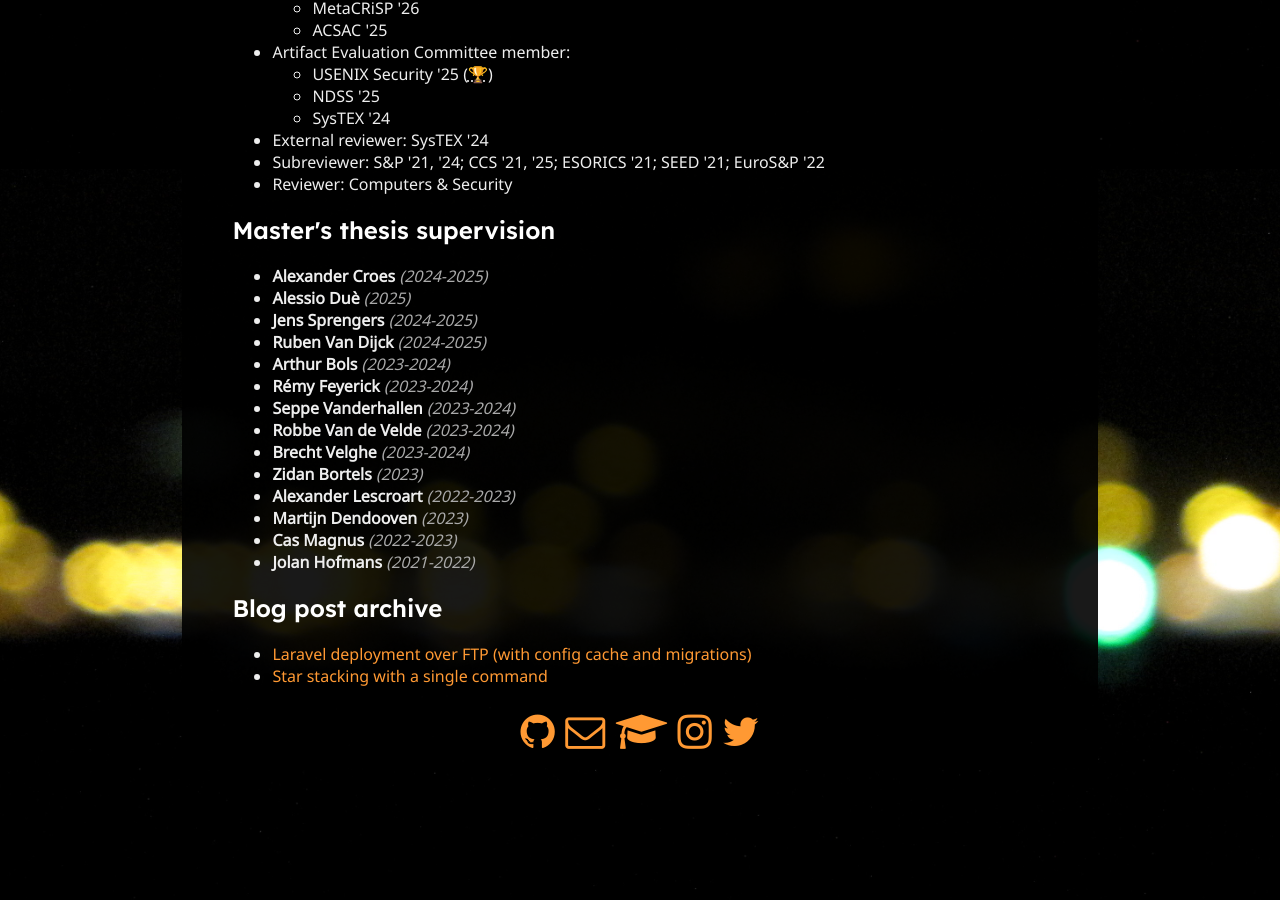
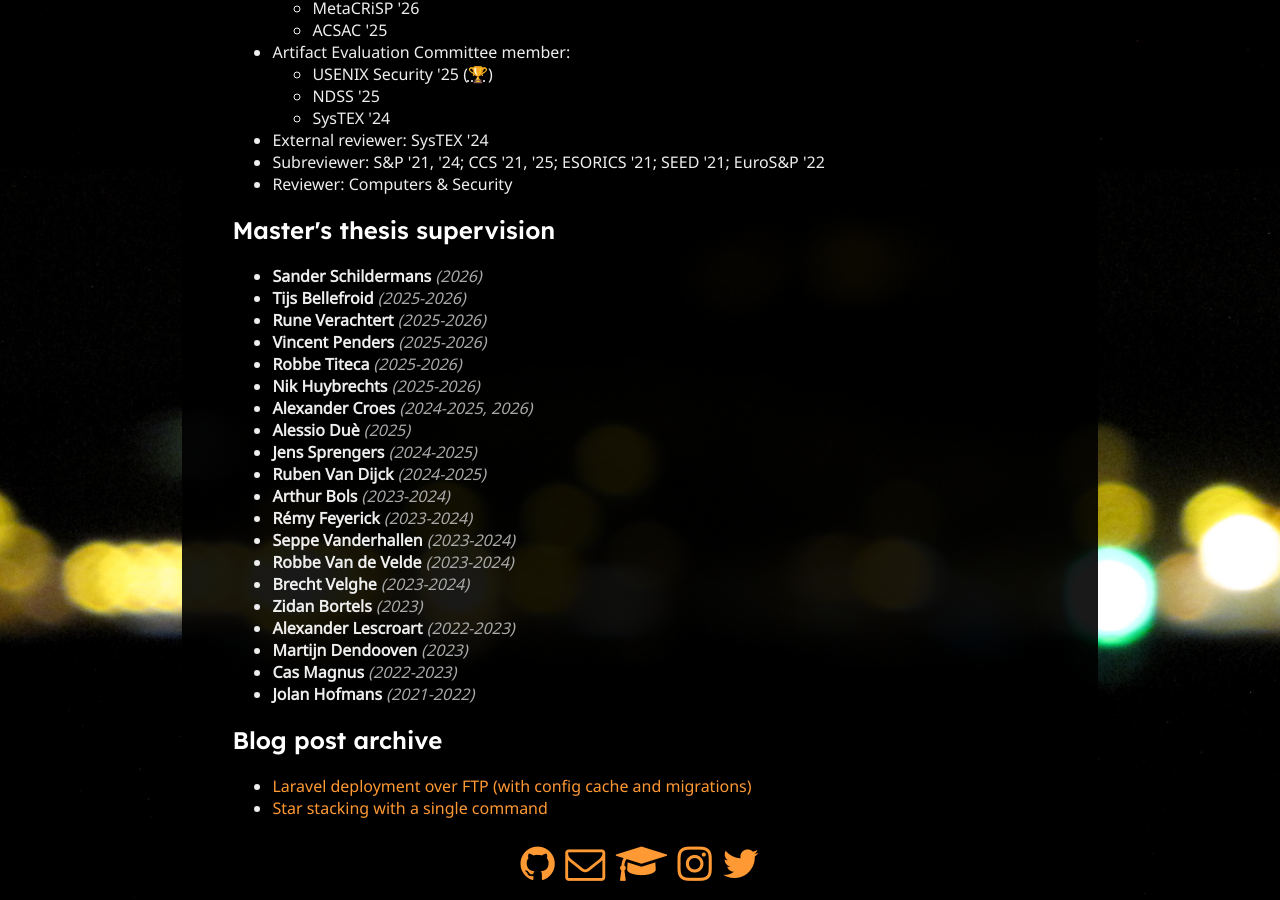
Before and after one commit to martonbognar/martonbognar.github.io, a Jekyll site: the page built from index.html, in a window 1280 px wide and 900 px high, scrolled down 3431 px. Built offline with Jekyll 4.4.1, drawn with Linux system fonts in a browser that asks for light colours; before the commit the page ends 4199 px from its top, so only the background shows below that.

Commit message:
New thesis students

```diff
--- a/index.html
+++ b/index.html
@@ -285,7 +285,13 @@ layout: default
 </ul>
 <h2>Master's thesis supervision</h2>
 <ul>
-  <li><span class='student'>Alexander Croes</span> <span class='year'>(2024-2025)</span></li>
+  <li><span class='student'>Sander Schildermans</span> <span class='year'>(2026)</span></li>
+  <li><span class='student'>Tijs Bellefroid</span> <span class='year'>(2025-2026)</span></li>
+  <li><span class='student'>Rune Verachtert</span> <span class='year'>(2025-2026)</span></li>
+  <li><span class='student'>Vincent Penders</span> <span class='year'>(2025-2026)</span></li>
+  <li><span class='student'>Robbe Titeca</span> <span class='year'>(2025-2026)</span></li>
+  <li><span class='student'>Nik Huybrechts</span> <span class='year'>(2025-2026)</span></li>
+  <li><span class='student'>Alexander Croes</span> <span class='year'>(2024-2025, 2026)</span></li>
   <li><span class='student'>Alessio Duè</span> <span class='year'>(2025)</span></li>
   <li><span class='student'>Jens Sprengers</span> <span class='year'>(2024-2025)</span></li>
   <li><span class='student'>Ruben Van Dijck</span> <span class='year'>(2024-2025)</span></li>
```
